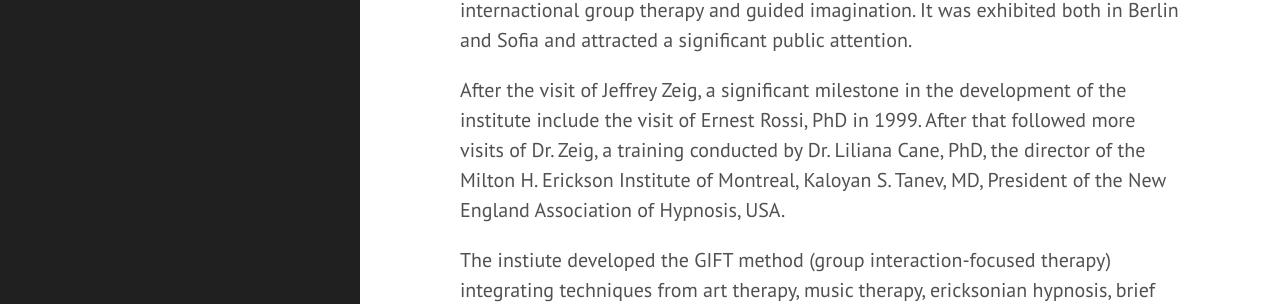
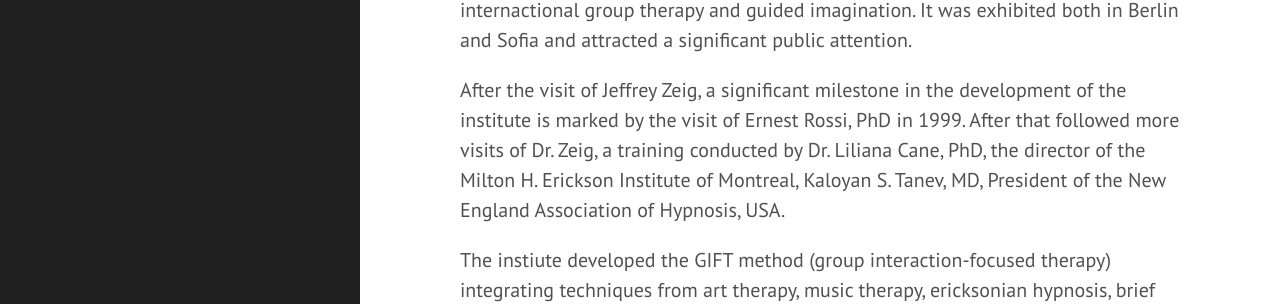
Before and after one commit to vns/erickson.pisep.org, a Jekyll site: the page built from about.md, in a window 1280 px wide and 1210 px high. Shown: the part 685-989 px from the top of the window. Built offline with Jekyll 4.4.1, drawn with Linux system fonts in a browser that asks for light colours.

Commit message:
Fix about

```diff
--- a/about.md
+++ b/about.md
@@ -28,7 +28,7 @@ internactional group therapy and guided imagination. It was exhibited both in
 Berlin and Sofia and attracted a significant public attention.
 
 After the visit of Jeffrey Zeig, a significant milestone in the development of the
-institute include the visit of Ernest Rossi, PhD in 1999. After that followed more
+institute is marked by the visit of Ernest Rossi, PhD in 1999. After that followed more
 visits of Dr. Zeig, a training conducted by Dr. Liliana Cane, PhD, the director
 of the Milton H. Erickson Institute of Montreal, Kaloyan S. Tanev, MD, President of
 the New England Association of Hypnosis, USA.
```
